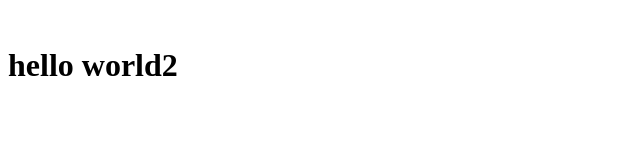
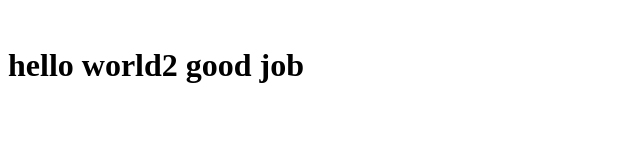
Before and after one commit to joey-goodjob/helloworld2, a plain HTML site: page index.html in a window 1280 px wide. Shown: the whole page, without its empty margins (0-640 px from the left). Drawn offline with Linux system fonts and the light colour scheme.

Commit message:
Update index.html

```diff
--- a/index.html
+++ b/index.html
@@ -3,6 +3,9 @@
         <title>this is my first page</title>
     </head>
     <body>
-        <h1>hello world2</h1>
+        <h1>
+            hello world2
+            good job
+        </h1>
     </body>
 </html>
```
